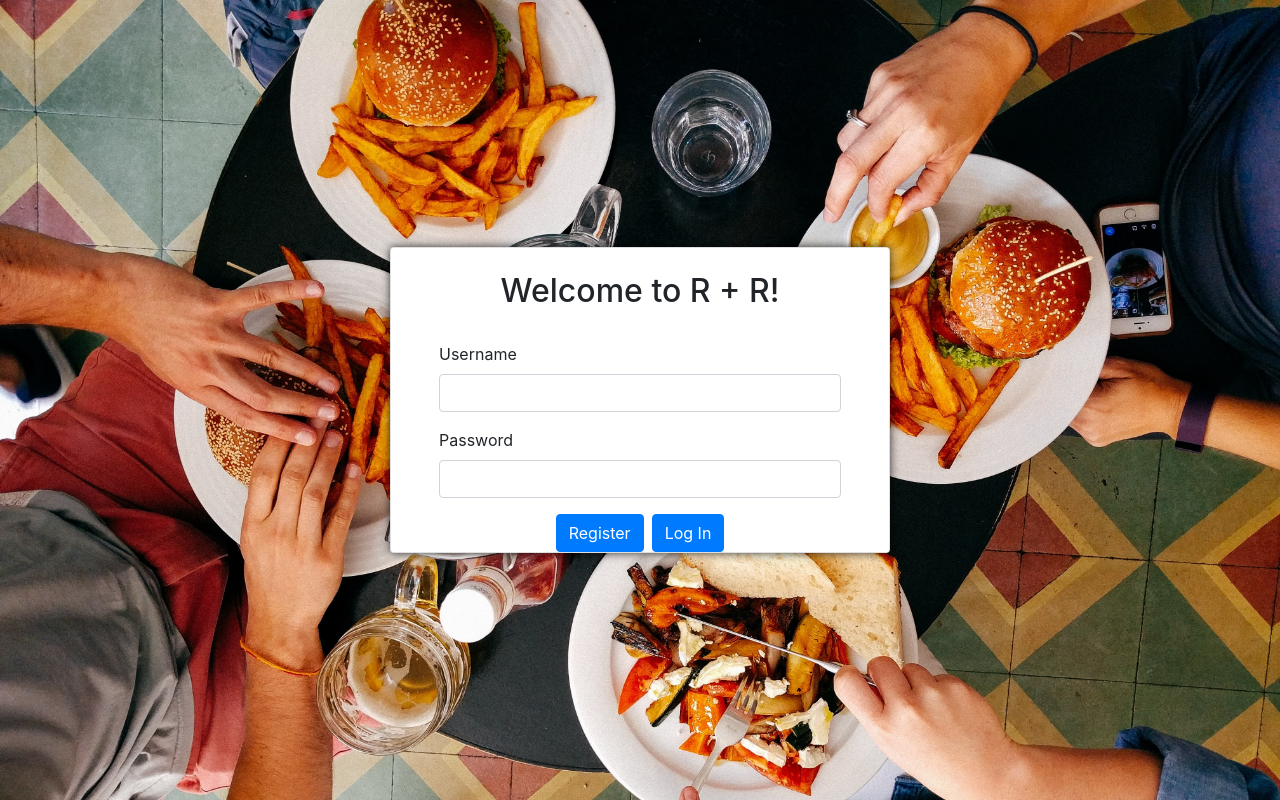
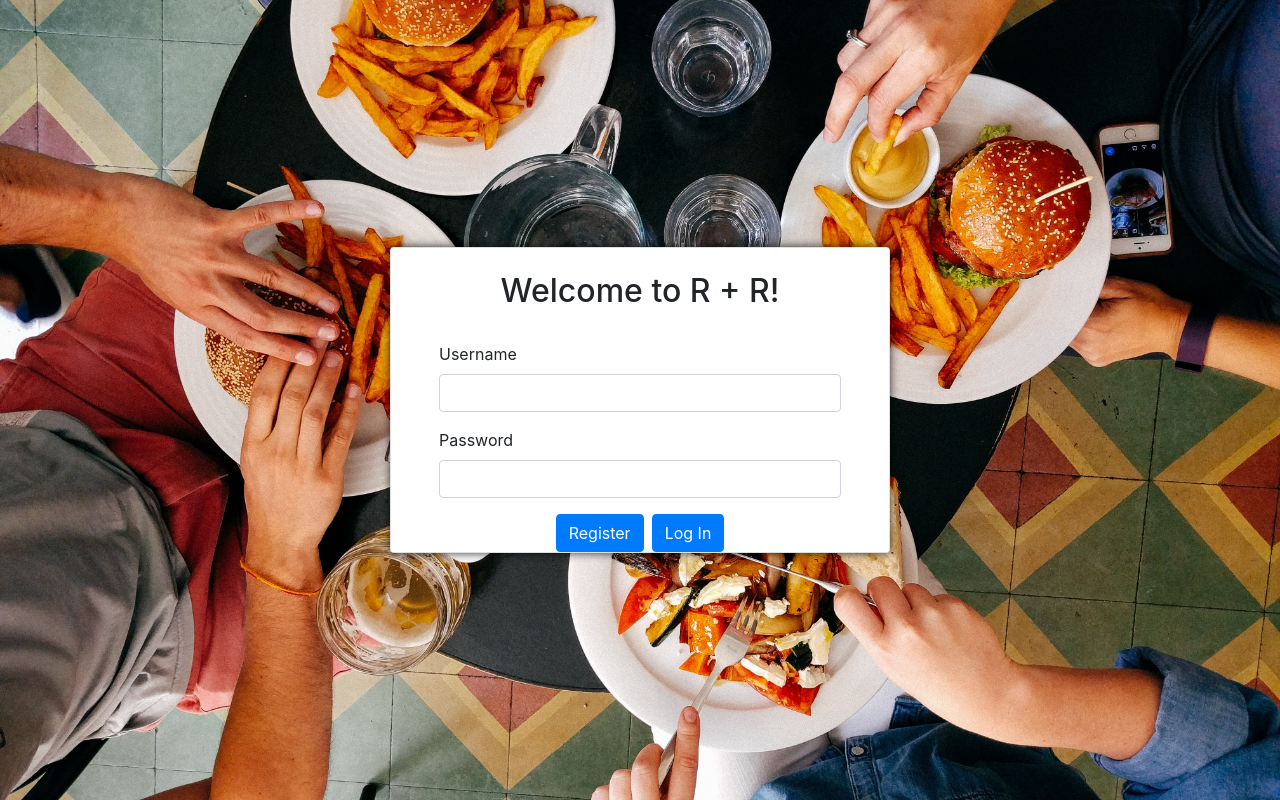
Before and after one commit to Tygabomb/RR-project-3, a React (Create React App) app in the folder client/: page / in a window 1280 px wide. Built offline with nearby package versions, Linux system fonts and the light colour scheme.

Commit message:
Fixed body tag issues with login page

```diff
--- a/client/src/components/LoginPage/index.js
+++ b/client/src/components/LoginPage/index.js
@@ -24,22 +24,19 @@ class LoginPage extends Component {
         console.log(userData);
     };
 
-    componentWillMount = () => {
-        document.body.style.backgroundImage = "url('./images/backgroundImage.jpg')";
-        document.body.style.backgroundSize = "cover";
-    }
-
     containerStyle = {
         alignItems: "center",
+        backgroundImage: "url('./images/backgroundImage.jpg')",
+        backgroundPosition: "center",
+        backgroundSize: "cover",
         display: "flex",
         height: "100vh",
-        width: "100vw"
+        width: "100%"
     }
 
     cardStyle = {
         boxShadow: "rgba(0,0,0,0.8) 0 0 10px",
         minHeight: "300px",
-        margin: "0 auto",
         width: "500px"
     }
 
@@ -47,8 +44,8 @@ class LoginPage extends Component {
         const { errors } = this.state;
 
         return (
-            <div className="container" style={this.containerStyle}>
-                <div className="card" style={this.cardStyle}>
+            <div style={this.containerStyle}>
+                <div className="card mx-2 mx-sm-auto" style={this.cardStyle}>
                     <br />
                     <h2 className="text-center">Welcome to R + R!</h2>
                     <br />
--- a/client/src/components/Navbar/index.js
+++ b/client/src/components/Navbar/index.js
@@ -2,6 +2,11 @@ import React, { Component } from "react";
 import { Link } from "react-router-dom";
 
 class NavBar extends Component {
+    componentDidMount = () => {
+        document.body.backgroundColor = "white";
+        document.body.backgroundImage = "";
+    }
+
     render() {
         const transBlue = {
             backgroundColor: "rgba(0,123,255,0.5)"
@@ -11,7 +16,7 @@ class NavBar extends Component {
             <nav className="navbar navbar-expand-lg navbar-dark fixed-top" style={transBlue}>
                 <a className="navbar-brand text-white font-weight-bold" href="http://www.getbootstrap.com/">R + R</a>
                 <ul className="nav navbar-nav ml-3 d-block">
-                    <li className="nav-item active d-inline-block"><Link className="nav-link px-3" href="http://www.getbootstrap.com/">Home</Link></li>
+                    <li className="nav-item active d-inline-block"><Link className="nav-link px-3" to="/">Home</Link></li>
                     <li className="nav-item d-inline-block px-3 text-white">|</li>
                     <li className="nav-item active d-inline-block"><a className="nav-link px-3" href="http://www.getbootstrap.com/">Reviews</a></li>
                     <li className="nav-item d-inline-block px-3 text-white">|</li>
```
